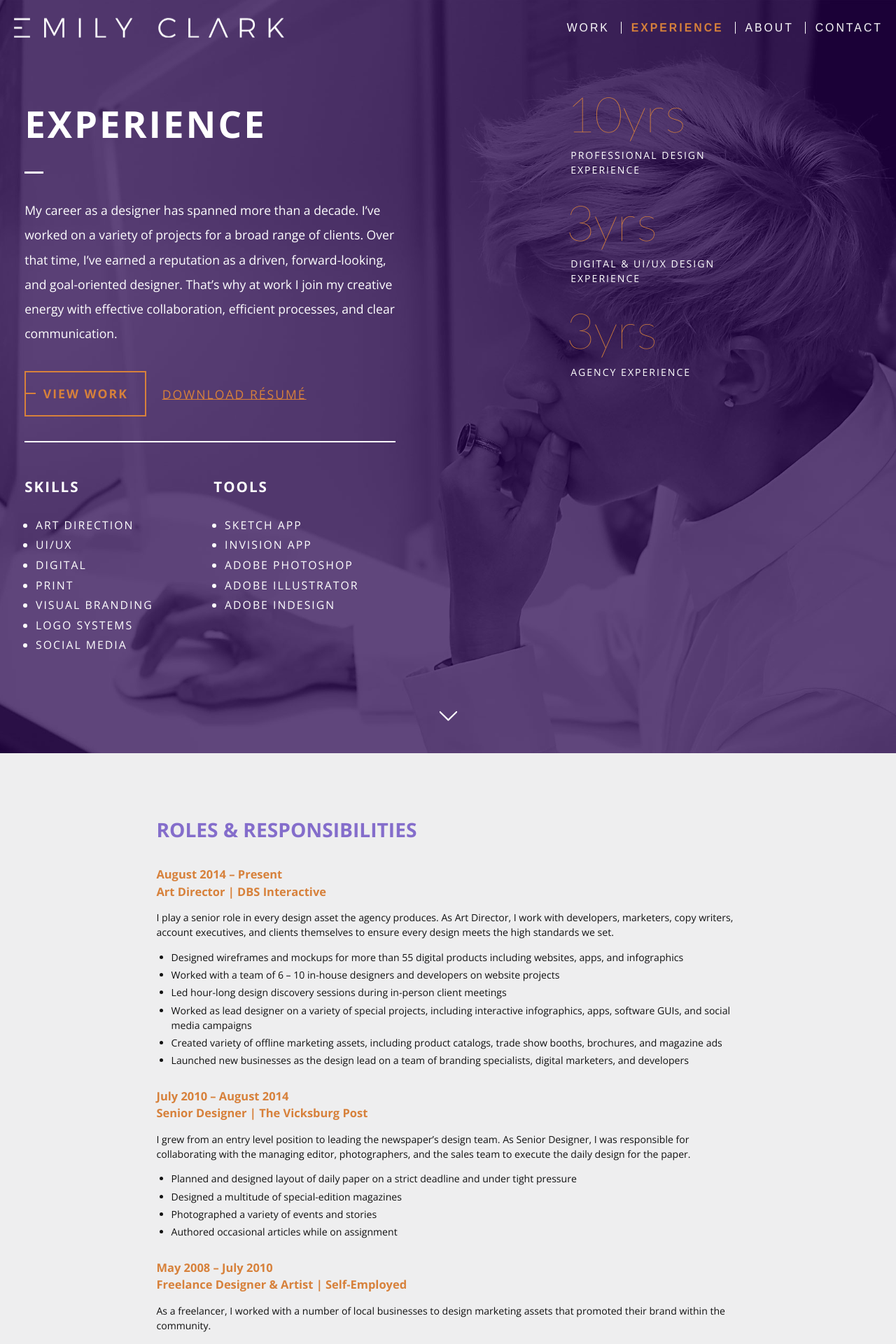
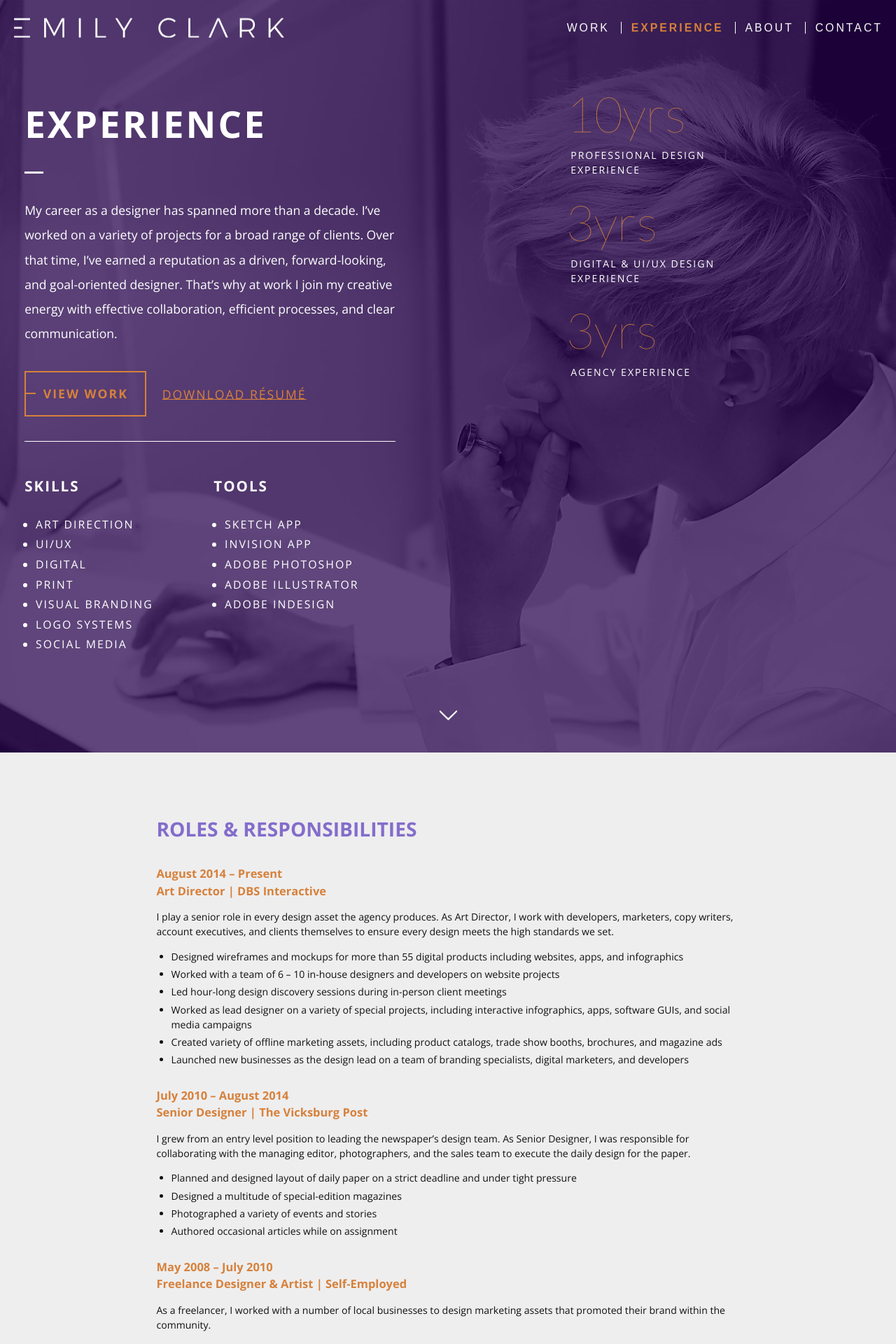
Before and after one commit to EmilyBlaineClark/emilyblaineclark.github.io, a Jekyll site: the page built from experience.html, in a window 1280 px wide. Shown: the top 1920 px of the page at 70% size. Built offline with Jekyll 4.4.1, drawn with Linux system fonts in a browser that asks for light colours; nearby versions of some CDN libraries.

Commit message:
Update _general.scss

```diff
--- a/_sass/_general.scss
+++ b/_sass/_general.scss
@@ -132,7 +132,7 @@ hr{
   outline: none;
   border: none;
   display: block;
-  height: 2px;
+  height: 1px;
   width: 100%;
   background: white;
   margin-top: 2em;
```
